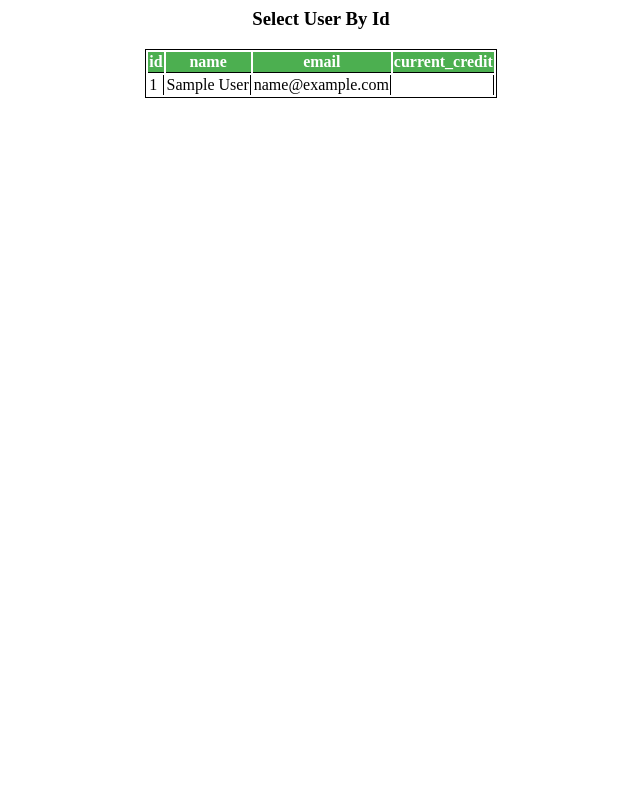
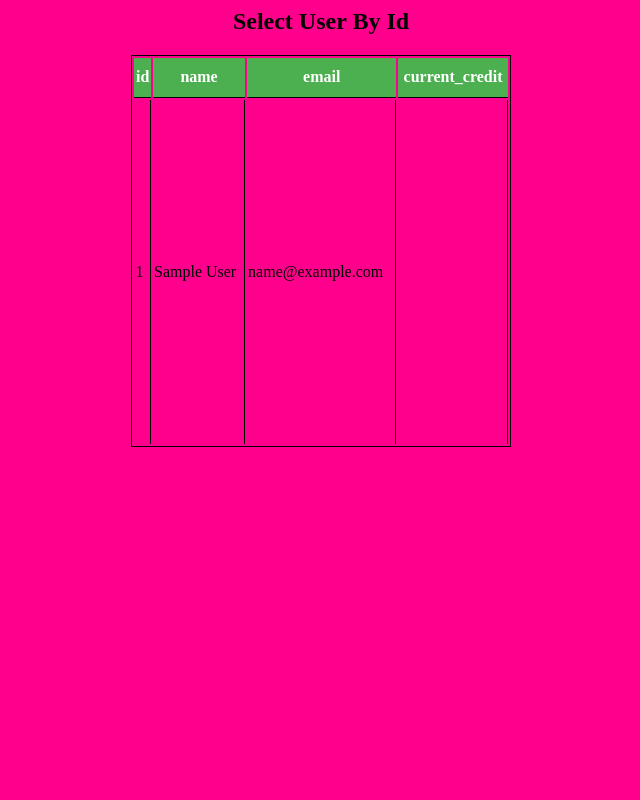
Before and after one commit to ganeshkarale/Credit-Transfer-System, a PHP site: page /userlist.php in a window 1280 px wide. Shown: the whole page, without its empty margins (319-959 px from the left). Run offline with PHP 8.4, Linux system fonts and the light colour scheme; tables that the repository leaves empty or names only in its code hold one stand-in row (values such as "Sample post"); data that the repository does not hold is empty.

Commit message:
changes in css style

```diff
--- a/userlist.php
+++ b/userlist.php
@@ -15,24 +15,27 @@ Credit transfer system
 
 body{
 
-     // background-color:#FF007F;
+      background-color:rgb(255,0,140);
 }
 th {
   background-color: #4CAF50;
   color: white;
   border-bottom: 1px solid black;
+  height:40px;
 }
 tr,td
 {
 border-right: 1px solid black;
 cursor:pointer;
+
 }
 
 table
 {
       align:center;
        border: 1px solid black;
-
+        height:50%;
+        width:30%;
 
 
 
@@ -48,7 +51,7 @@ tr:nth-child(even) {background-color: #f2f2f2;}
           ?>
           <body>
 
-          <center><h3></>Select User By Id</h3></center>
+          <center><h2></>Select User By Id</h2></center>
 
         <table border="0" align="center" class="tablec" id="myTable">
         <thead>
@@ -123,7 +126,7 @@ function highlight_row() {
             var credit = rowSelected.cells[3].innerHTML;
             sessionStorage.setItem("Credit", credit);
 
-            window.location.href("tranfer.php");
+            window.location.replace("tranfer.php");
             }
 
         }
```
Also changed, not shown: tranfer.php (+9 -4 lines).
